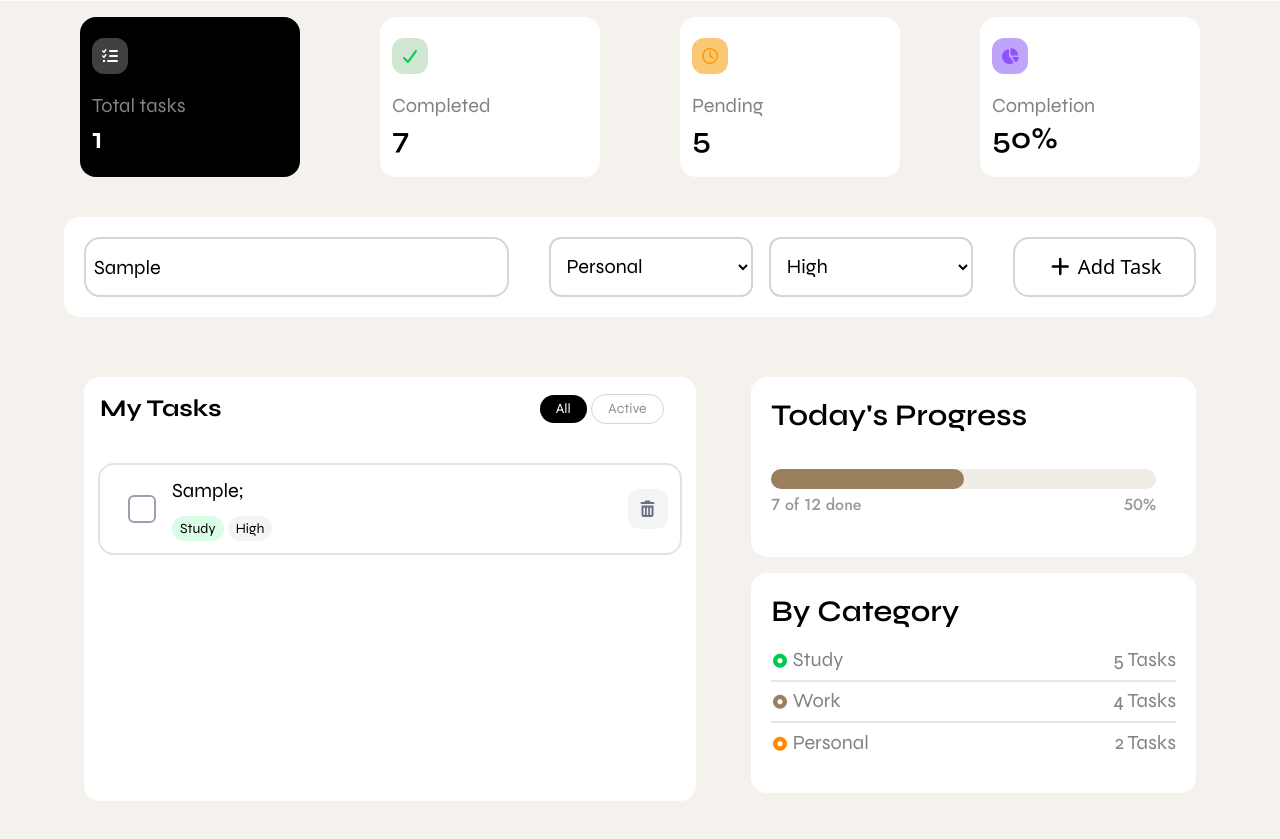
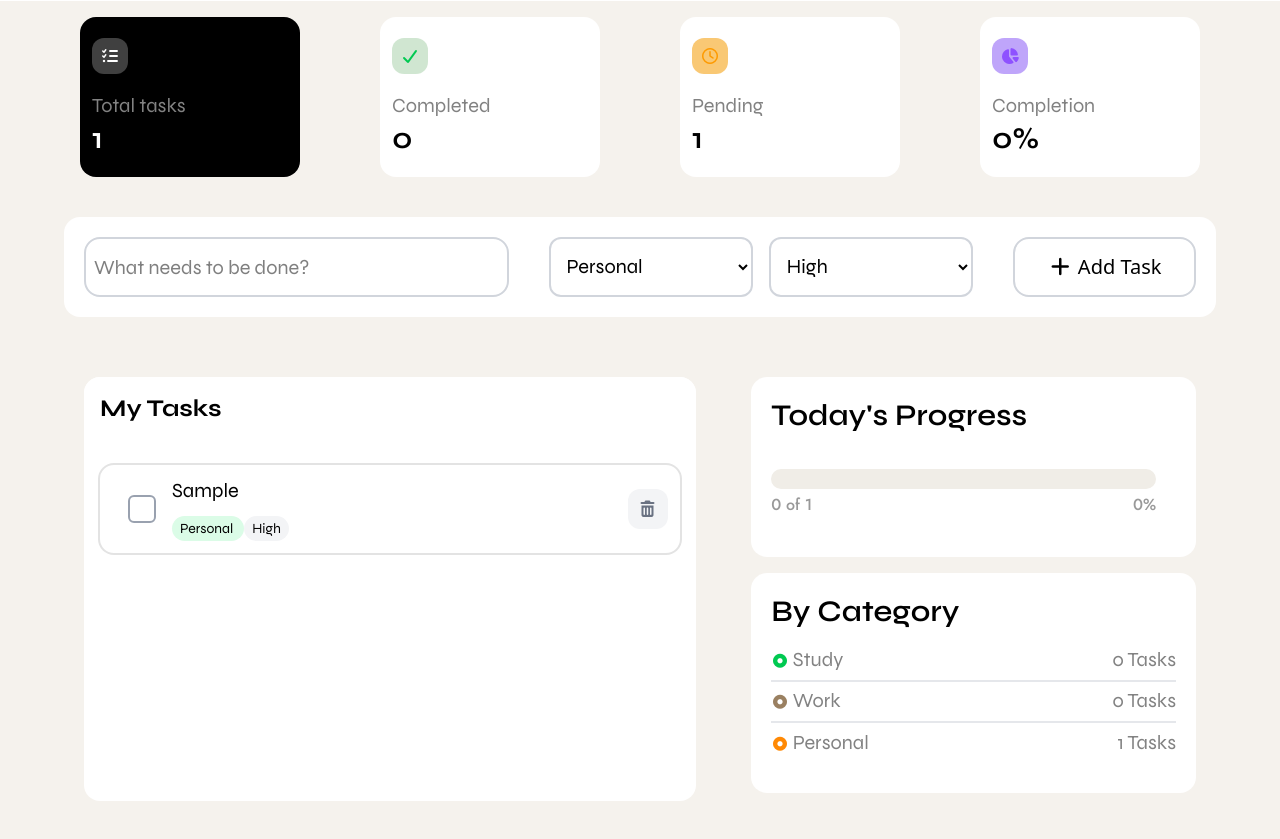
Before and after one commit to DurgeshPatil13/Task-Manager, a website: page index.html in a window 1280 px wide. Both pictures are taken after typing "Sample" into the empty fields and a click on the button "Add Task". Shown: the part 99-938 px from the top of the page. Drawn offline with Linux system fonts and the light colour scheme; a web font is replaced by a local one.

Commit message:
completed successfully

```diff
--- a/index.html
+++ b/index.html
@@ -41,7 +41,7 @@
 </div>
 <div class="flex flex-col w-full">
     <span class="text-xl font-['Syne'] text-[#828282] dark:text-white">Total tasks</span>
-    <span id="totaltasks" class="text-3xl text-white font-semibold font-['Syne'] dark:text-[#e0e0e0]">12</span>
+    <span id="totaltasks" class="text-3xl text-white font-semibold font-['Syne'] dark:text-[#e0e0e0]"></span>
 </div>
 </div>
   </div>
@@ -77,7 +77,7 @@
 </div>
 <div class="flex flex-col w-full ">
     <span class="text-xl font-['Syne'] text-[#828282]">Completion</span>
-    <span id="completionper" class="text-3xl text-black font-semibold font-['Syne'] dark:text-[#e0e0e0]">50%</span>
+    <span id="completionper" class="text-3xl text-black font-semibold font-['Syne'] dark:text-[#e0e0e0]">0%</span>
 </div>
 </div>
   </div>
@@ -123,11 +123,7 @@
   My Tasks
  </div>
  <!-- 3 buttons -->
-  <div class="">
-    <button id="filterall" class="bg-black text-white px-4 py-1 rounded-3xl text-sm sm:text:base font-['Syne']">All</button>
-    <button id="filtercomplete" class="border border-gray-300 text-[#919191] text-sm sm:text:base px-4 py-1 rounded-3xl font-['Syne']">Active</button>
 
-  </div>
  </div>
  <!-- task div -->
   <div class="w-full h-90 p-3.5  ">
@@ -186,7 +182,7 @@
 <i class="fa-solid fa-circle-dot  text-green-500 text-[14px] mr-1"></i>Study
     </span>
     <span id="studytask" >
-5 Tasks
+0 Tasks
     </span>
   </div>
   <!-- 2 -->
@@ -195,7 +191,7 @@
 <i class="fa-solid fa-circle-dot text-[#9A8061] text-[14px] mr-1"></i>Work
     </span>
     <span id="worktask">
-4 Tasks
+0 Tasks
     </span>
   </div>
    <!-- 3 -->
@@ -204,7 +200,7 @@
 <i class="fa-solid fa-circle-dot text-orange-400 text-[14px] mr-1"></i>Personal
     </span>
     <span id="personaltask">
-2 Tasks
+0 Tasks
     </span>
   </div>
  </div>
--- a/script.js
+++ b/script.js
@@ -32,58 +32,121 @@ let tasks = [];
 const data=localStorage.getItem("usertask");
 const userdata=JSON.parse(data);
 if (data) {
-  tasks = JSON.parse(data);
+  tasks = JSON.parse(data)
 }
 const allTasks = document.querySelector("#allTasks");
 
 function renderTasks() {
   allTasks.innerHTML = "";
 totaltask.textContent = tasks.length;
+let studyCount = 0;
+let workCount = 0;
+let personalCount = 0;
+let completedCount = 0;
+
   tasks.forEach((task,index) => {
+
+    if(task.category === "Study"){
+    studyCount++;
+}
+
+if(task.category === "Work"){
+    workCount++;
+}
+
+if(task.category === "Personal"){
+    personalCount++;
+}
+    if(task.completed){
+    completedCount++;
+}
   allTasks.insertAdjacentHTML(
   "beforeend",
-      `<div class="sm:p-3 p-2 w-full mt-2 flex rounded-2xl border-2 border-[#8b8b8b3e] dark:bg-[#171717] bg-white">
+  `
+  <div class="sm:p-3 p-2 w-full mt-2 flex rounded-2xl border-2 border-[#8b8b8b3e] dark:bg-[#171717] bg-white">
 
- <div class="sm:w-15 w-12 h-[4em] flex  justify-center items-center  ">
- <!-- custom tick box -->
-  <div class="w-7 h-7 rounded-md border-2 text-white hidden:bg-[#8d7154e9]  flex justify-center items-center border-gray-400">
-<i class="fa-solid fa-check  hidden!"></i>
+    <!-- checkbox -->
+    <div class="sm:w-15 w-12 h-[4em] flex justify-center items-center">
+      <div
+        onclick="toggleTask(${index})"
+        class="w-7 h-7 rounded-md border-2 cursor-pointer flex justify-center items-center border-gray-400"
+      >
+        ${task.completed ? '<i class="fa-solid fa-check text-[#9A8061]"></i>' : ''}
+      </div>
+    </div>
+
+    <!-- task content -->
+    <div class="h-full w-full text-[16px] sm:text-xl flex-1 font-['Syne'] dark:text-[#e0e0e0]">
+
+      <div class="${task.completed ? 'line-through opacity-60' : ''}">
+        ${task.task}
+      </div>
+
+      <div class="w-full mt-2">
+        <span class="bg-green-100 p-1 text-sm px-2 rounded-2xl">
+          ${task.category}
+        </span>
+
+        <span class="bg-gray-100 p-1 text-sm px-2 rounded-2xl">
+          ${task.priority}
+        </span>
       </div>
 
     </div>
 
+    <!-- delete button -->
+    <div class="flex gap-3 justify-center items-center">
+      <button onclick="deleteTask(${index})"
+        class="sm:w-10 sm:h-10 w-8 h-8 rounded-xl bg-gray-100 flex items-center justify-center">
+        <i class="fa-solid fa-trash-can text-gray-500"></i>
+      </button>
+    </div>
 
-  <div  class="h-full  w-full text-[16px] sm:text-xl  flex-1 font-['Syne'] dark:text-[#e0e0e0]">
-${task};
-<!-- other info boxes -->
-<div class="w-full mt-2">
-  <span id="extrainfo1" class="bg-green-100 font-['Syne'] p-1 text-sm px-2 dark:bg-gray-500 dark:text-green-300 rounded-2xl">Study</span>
-   <span id="extrainfo2" class="bg-gray-100 font-['Syne'] p-1 text-sm px-2 dark:bg-gray-500 dark:text-white rounded-2xl">High</span>
   </div>
-  </div>
-  <!-- edit delete -->
-   <div class="flex gap-3 justify-center items-center">
+  `
+);
+
+  });
+  studytaskno.textContent = `${studyCount} Tasks`;
+worktaskno.textContent = `${workCount} Tasks`;
+personaltaskno.textContent = `${personalCount} Tasks`;
+completedtasks.textContent = completedCount;
+const pendingCount = tasks.length - completedCount;
+pending.textContent = pendingCount;
+let completiontasks = 0;
+
+if(tasks.length > 0){
+    completiontasks = Math.round((completedCount / tasks.length) * 100);
+}
+
+completepercent.textContent = completiontasks + "%";
+belowprogressinfo.textContent=completedCount+ ` of `+tasks.length;
+
+progressbar.style.width = completiontasks + "%";
+progressbarpercentage.textContent=completiontasks+`%`;
 
 
-
-   <button onclick="deleteTask(${index})"
-        class="sm:w-10 sm:h-10 w-8 h-8 rounded-xl bg-gray-100 flex items-center justify-center"
-    >
-       <i class="fa-solid fa-trash-can text-gray-500"></i>
-    </button>
-
-</div>`
-    );
-  });
 }
 renderTasks()
 taskaddbtn.addEventListener("click",()=>{
 const val=taskinput.value;
-tasks.push(val);
+const category = taskcategory.value;
+const priority = tasklevel.value;
+const taskObj = {
+  task: val,
+  category: category,
+  priority: priority,
+  completed:false
+}
+console.log(taskObj);
+
+tasks.push(taskObj);
 
 localStorage.setItem("usertask",JSON.stringify(tasks));
 renderTasks();
+  taskinput.value = "";
 });
+
 function deleteTask(index) {
   tasks.splice(index, 1);
 
@@ -94,3 +157,13 @@ function deleteTask(index) {
 
   renderTasks();
 }
+function toggleTask(index) {
+  tasks[index].completed = !tasks[index].completed;
+
+  localStorage.setItem(
+    "usertask",
+    JSON.stringify(tasks)
+  );
+
+  renderTasks();
+}
```
Also changed, not shown: output.css. Lines whose indentation alone changed are shown as unchanged.
